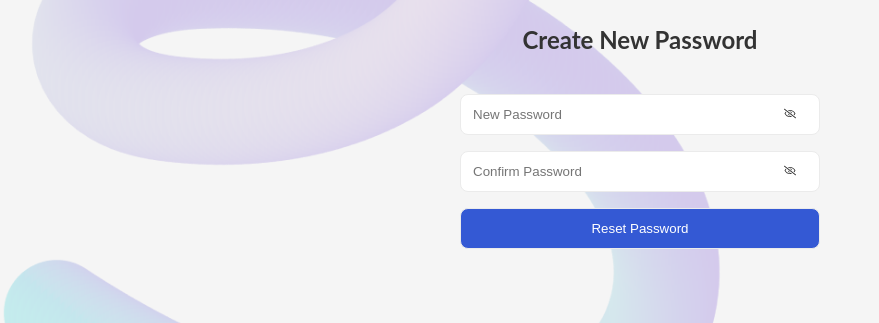
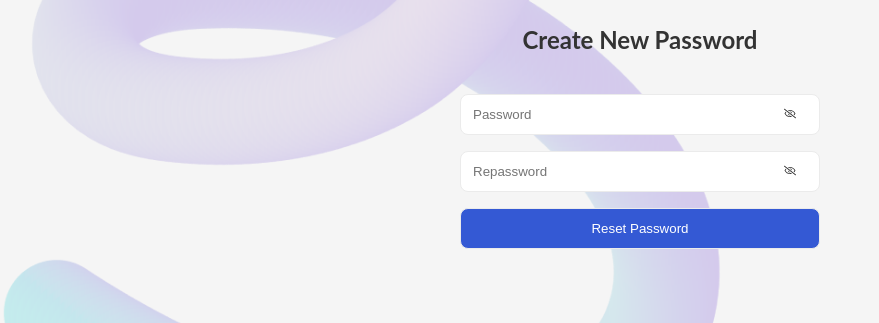
Before and after one commit to riaars/FinanceTrackingFrontend, a React (Vite) app: page /reset-password in a window 1280 px wide. Shown: the part 301-624 px from the top of the page, without its empty margins (0-879 px from the left). Built offline with nearby package versions, Linux system fonts and the light colour scheme; no server answers.

Commit message:
add reset password validation

```diff
--- a/src/features/auth/pages/ForgotPassword.tsx
+++ b/src/features/auth/pages/ForgotPassword.tsx
@@ -66,7 +66,7 @@ const ForgotPassword = () => {
               </p>
             </div>
             <div className="dialog__actions">
-              <button className="primary-button" onClick={toggleDialog}>
+              <button className="action-button" onClick={toggleDialog}>
                 OK
               </button>
             </div>
--- a/src/features/auth/pages/ResetPassword.tsx
+++ b/src/features/auth/pages/ResetPassword.tsx
@@ -1,35 +1,22 @@
 import React, { useState } from "react";
-import { Link, useSearchParams } from "react-router-dom";
+import { Link } from "react-router-dom";
 import * as PATH from "@/config/Path";
-import Button from "@/components/Button";
 import Dialog from "@/components/Dialog";
 import AuthPageLayout from "@/layout/AuthPageLayout";
-import PasswordInput from "../ui/PasswordInput";
-import { useResetPasswordMutation } from "../api";
+import ResetPasswordForm from "../ui/ResetPasswordForm";
 
 const ResetPassword = () => {
-  const [password, setPassword] = useState("");
-  const [repassword, setRepassword] = useState("");
-  const [searchParams] = useSearchParams();
-  const token = searchParams.get("token") || "";
-
-  const [resetPassword, { data, error }] = useResetPasswordMutation();
+  const [errorsStatus, setErrorStatus] = useState("");
+  const [successStatus, setSuccessStatus] = useState("");
   const [
     openResetPasswordConfirmationDialog,
     setOpenResetPasswordConfirmationDialog,
   ] = useState(false);
 
-  const status = data?.message || (error as any)?.data?.message || "";
-
-  const handleSubmit = async (e: React.FormEvent<HTMLFormElement>) => {
-    e.preventDefault();
-    setOpenResetPasswordConfirmationDialog((prev) => !prev);
-    await resetPassword({ token, password }).unwrap();
-  };
-
   const toggleDialog = () => {
     setOpenResetPasswordConfirmationDialog((prev) => !prev);
   };
+  console.log(status);
 
   return (
     <AuthPageLayout>
@@ -38,31 +25,21 @@ const ResetPassword = () => {
         {/* <p className="reset-password__info">
           Please enter your valid email address to receive a reset link.
         </p> */}
-        <form onSubmit={handleSubmit} className="reset-password__form">
-          <PasswordInput
-            name="password"
-            placeholder="New Password"
-            value={password}
-            onChange={(e) => setPassword(e.target.value)}
-          />
 
-          <PasswordInput
-            name="repassword"
-            placeholder="Confirm Password"
-            value={repassword}
-            onChange={(e) => setRepassword(e.target.value)}
-          />
-
-          <Button
-            title="Reset Password"
-            className="primary-button"
-            type="submit"
-          />
-        </form>
+        <ResetPasswordForm
+          onSuccess={(message) => {
+            setSuccessStatus(message);
+            setOpenResetPasswordConfirmationDialog(true);
+          }}
+          onError={(message) => {
+            setErrorStatus(message);
+            setOpenResetPasswordConfirmationDialog(true);
+          }}
+        />
       </div>
 
       {openResetPasswordConfirmationDialog &&
-        status === "Password has been successfully reset" && (
+        successStatus === "Password has been successfully reset" && (
           <Dialog
             title="Your password has been updated"
             handleCloseDialog={toggleDialog}
@@ -75,14 +52,15 @@ const ResetPassword = () => {
                 OK
               </button>
               <Link to={PATH.LOGIN}>
-                <button className="primary-button">Login</button>
+                <button className="action-button">Login</button>
               </Link>
             </div>
           </Dialog>
         )}
 
       {openResetPasswordConfirmationDialog &&
-        status === "Password can not be the same as your previous one." && (
+        errorsStatus ===
+          "Password can not be the same as your previous one." && (
           <Dialog
             title="Reset Password Failed"
             handleCloseDialog={toggleDialog}
@@ -91,7 +69,7 @@ const ResetPassword = () => {
               <p>{status}</p>
             </div>
             <div className="dialog__actions">
-              <button className="primary-button" onClick={toggleDialog}>
+              <button className="action-button" onClick={toggleDialog}>
                 OK
               </button>
             </div>
--- a/src/features/auth/ui/PasswordInput.tsx
+++ b/src/features/auth/ui/PasswordInput.tsx
@@ -1,3 +1,4 @@
+import { register } from "module";
 import React, { useState } from "react";
 import { FaRegEye } from "react-icons/fa";
 import { FaRegEyeSlash } from "react-icons/fa";
--- /dev/null
+++ b/src/features/auth/ui/ResetPasswordForm.tsx
@@ -0,0 +1,113 @@
+import Button from "@/components/Button";
+import {
+  ResetPasswordInput,
+  ResetPasswordSchema,
+} from "@/schemas/ResetPasswordSchema";
+import React from "react";
+import { useForm } from "react-hook-form";
+import { useResetPasswordMutation } from "../api";
+import { useSearchParams } from "react-router-dom";
+import { zodResolver } from "@hookform/resolvers/zod";
+import { FaRegEye } from "react-icons/fa";
+import { FaRegEyeSlash } from "react-icons/fa";
+
+const ResetPasswordForm = ({
+  onSuccess,
+  onError,
+}: {
+  onSuccess: (status: string) => void;
+  onError: (status: string) => void;
+}) => {
+  const [resetPassword, { data: resetSuccess, error }] =
+    useResetPasswordMutation();
+  const [searchParams] = useSearchParams();
+  const token = searchParams.get("token") || "";
+  const {
+    register,
+    handleSubmit,
+    formState: { isSubmitting, errors },
+  } = useForm<ResetPasswordInput>({
+    resolver: zodResolver(ResetPasswordSchema),
+    mode: "onSubmit",
+    defaultValues: {
+      password: "",
+      repassword: "",
+    },
+  });
+  const [showPassword, setShowPassword] = React.useState(false);
+  const [showRePassword, setShowRePassword] = React.useState(false);
+
+  const errorStatus = (error as any)?.data?.message || "";
+
+  const onSubmit = async (data: ResetPasswordInput) => {
+    const password = data.password;
+    try {
+      await resetPassword({ token, password }).unwrap();
+      onSuccess(
+        resetSuccess?.message || "Password has been successfully reset"
+      );
+    } catch {
+      console.error("Reset password failed", error);
+      onError(errorStatus);
+    }
+  };
+
+  return (
+    <form onSubmit={handleSubmit(onSubmit)} className="reset-password__form">
+      <div>
+        <div className="password-input-wrapper">
+          <input
+            {...register("password")}
+            className="input-field"
+            name="password"
+            type={showPassword ? "text" : "password"}
+            placeholder="Password"
+          />
+          <button
+            type="button"
+            className="password-toggle"
+            onClick={() => setShowPassword((prev) => !prev)}
+          >
+            {showPassword ? <FaRegEye /> : <FaRegEyeSlash />}
+          </button>
+        </div>
+        <div>
+          {errors.password && (
+            <small className="error-input">{errors.password.message}</small>
+          )}
+        </div>
+      </div>
+      <div>
+        <div className="password-input-wrapper">
+          <input
+            {...register("repassword")}
+            className="input-field"
+            name="repassword"
+            type={showRePassword ? "text" : "password"}
+            placeholder="Repassword"
+          />
+          <button
+            type="button"
+            className="password-toggle"
+            onClick={() => setShowRePassword((prev) => !prev)}
+          >
+            {showRePassword ? <FaRegEye /> : <FaRegEyeSlash />}
+          </button>
+        </div>
+        <div>
+          {errors.repassword && (
+            <small className="error-input">{errors.repassword.message}</small>
+          )}
+        </div>
+      </div>
+      <Button
+        title={isSubmitting ? "Resetting Password" : "Reset Password"}
+        className="primary-button"
+        type="submit"
+        disabled={isSubmitting}
+      />
+    </form>
+  );
+};
+
+export default ResetPasswordForm;
--- /dev/null
+++ b/src/schemas/ResetPasswordSchema.ts
@@ -0,0 +1,17 @@
+import { z } from "zod";
+export const ResetPasswordSchema = z
+  .object({
+    password: z.string().min(6, "Password must be at least 6 characters"),
+    repassword: z.string().min(6, "Password must be at least 6 characters"),
+  })
+  .refine(
+    (data) => {
+      return data.password === data.repassword;
+    },
+    {
+      path: ["repassword"],
+      message: "Passwords do not match",
+    }
+  );
+
+export type ResetPasswordInput = z.infer<typeof ResetPasswordSchema>;
```
